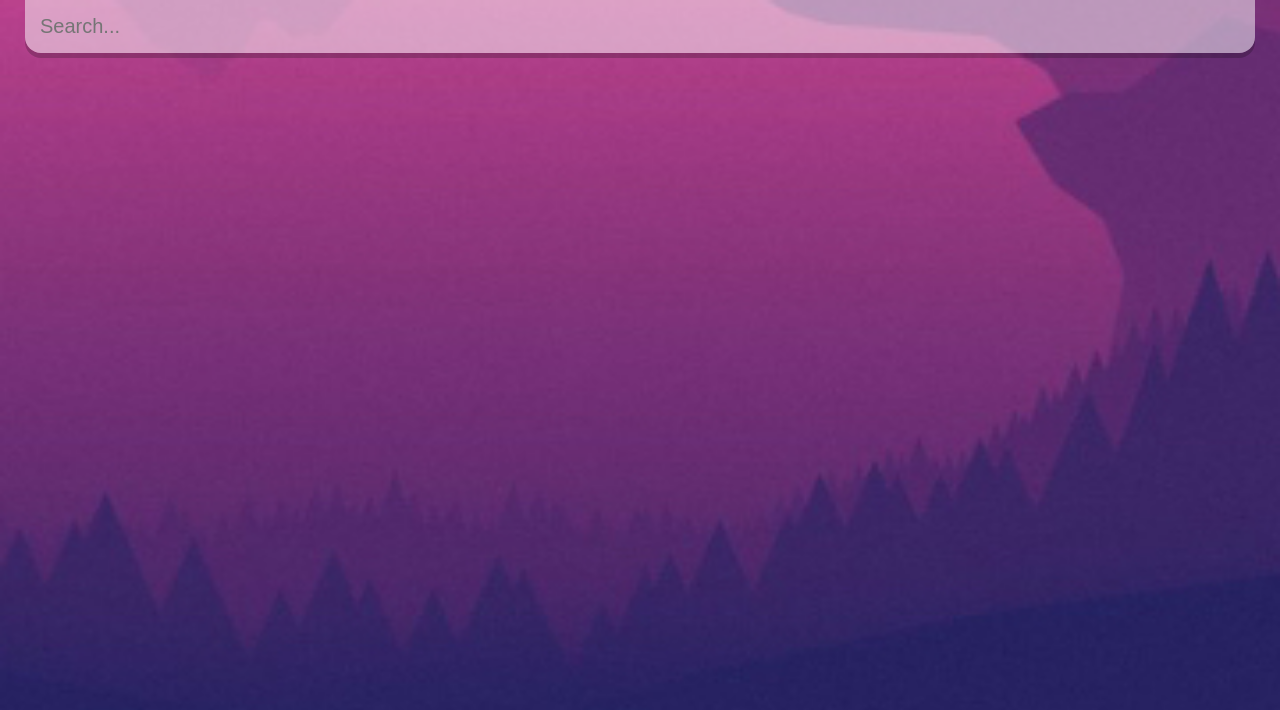
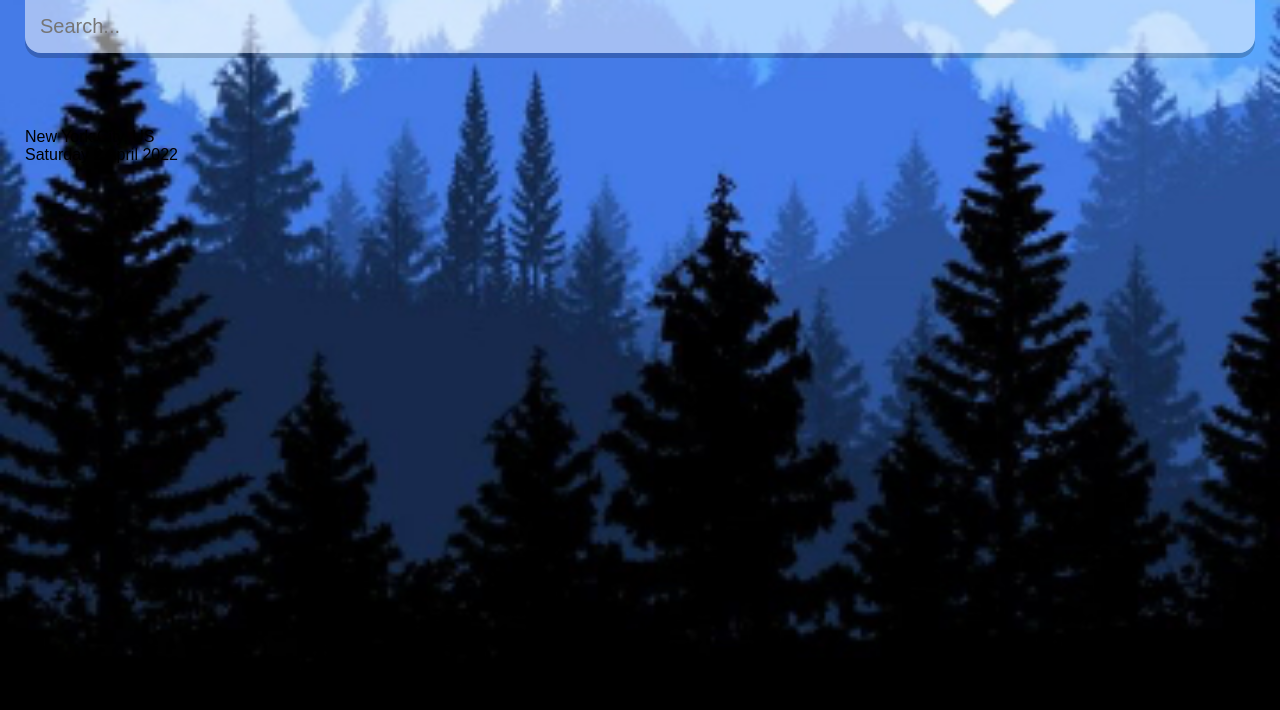
Before and after one commit to moazam94/Weather-App, a React (Create React App) app in the folder weather/: page / in a window 1280 px wide. Shown: the top 710 px of the page. Built offline with nearby package versions, Linux system fonts and the light colour scheme.

Commit message:
added 'date' & 'city' functions tp app.js

```diff
--- a/weather/src/App.js
+++ b/weather/src/App.js
@@ -7,11 +7,29 @@
 // import './App.css';
 
 function App() {
+
+  const dateBuilder = (d) => {
+    let months = ["January", "February", "March", "April", "May", "June", "July", "August", "September", "October", "November", "December"];
+
+    let days = ["Sunday", "Monday", "Tuesday", "Wednesday", "Thursday", "Friday", "Saturday"];
+
+    let day = days[d.getDay()];
+    let date = d.getDate();
+    let month = months[d.getMonth()];
+    let year = d.getFullYear();
+
+    return `${day} ${date} ${month} ${year}`
+  }
+
   return (
-    <div className="App warm">
+    <div className="App">
       <main>
         <div className='search-box'>
           <input type="text" className='search-bar' placeholder='Search...'/>
+        </div>
+        <div className='location-box'>
+          <div className='location'>New York City, US</div>
+          <div className='date'>{dateBuilder(new Date())}</div>
         </div>
       </main>
     </div>
```
